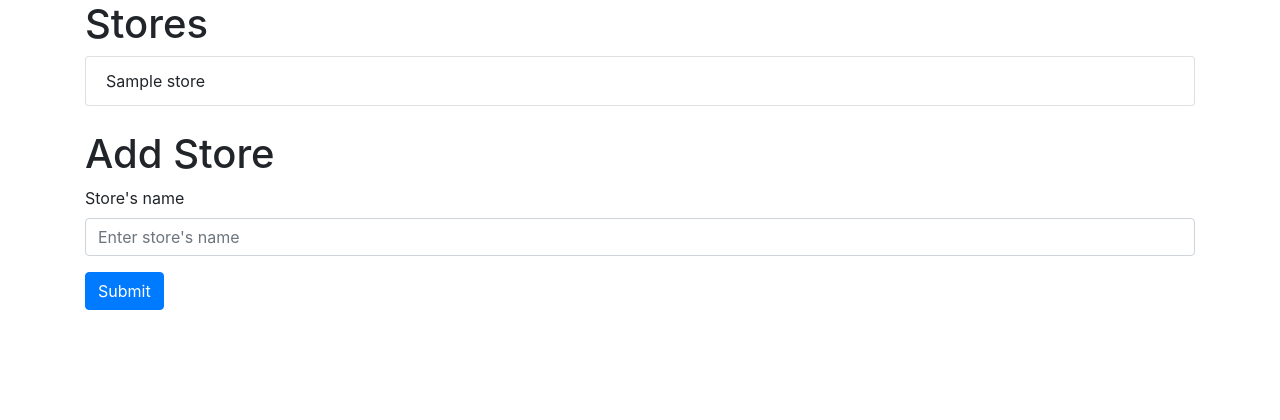
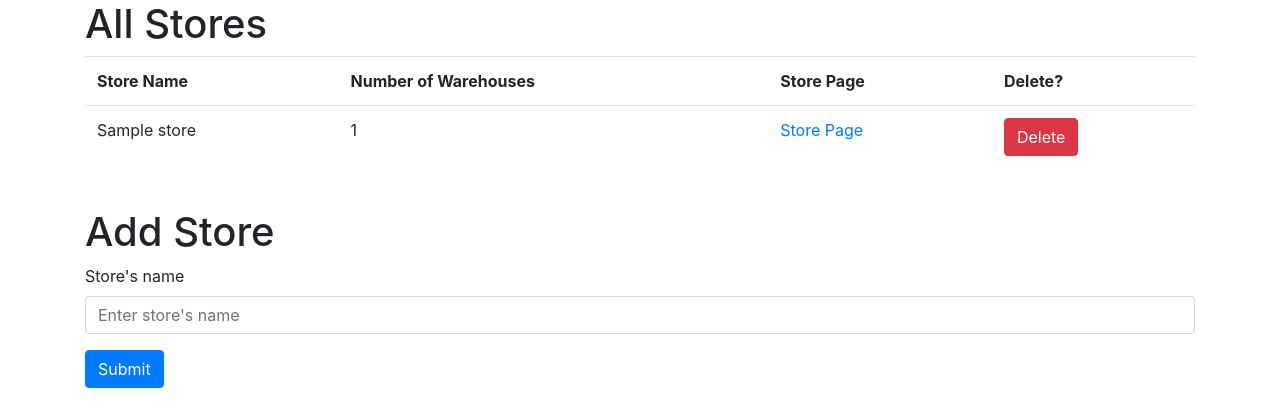
Before and after one commit to syakirwong/inventory_management_system, a Python web app: template templates/store.html in a window 1280 px wide. Shown: the top 420 px of the page. Run offline with Jinja, Linux system fonts and the light colour scheme; the template is opened without the code that fills it: most values are stand-ins (such as "Sample title", 1, 10 or a date in 2020); some libraries are stand-ins or nearby versions.

Commit message:
add functionalities edit store, delete store

```diff
--- a/templates/accept_warehouse.html
+++ b/templates/accept_warehouse.html
@@ -1,6 +1,6 @@
 {% extends "layout.html" %}
 {% block content %}
-    {% if location %}
-        <h1>Warehouse {{location}} at Store id: {{store}} added!</h1>
-    {% endif %}
+{% if location %}
+<h1>Warehouse {{location}} at Store id: {{store}} added!</h1>
+{% endif %}
 {% endblock %}
--- a/templates/store.html
+++ b/templates/store.html
@@ -1,17 +1,34 @@
 {% extends "layout.html" %}
 {% block content %}
-    <h1>Stores</h1>
-    <ul class="list-group">
-        {% for store in stores%}
-            <li class="list-group-item">{{store.name}}</li>
-        {% endfor%}
-    </ul>
+<h1>All Stores</h1>
+
+<table class="table">
+    <tr>
+        <th scope="col">Store Name</th>
+        <th scope="col">Number of Warehouses</th>
+        <th scope="col">Store Page</th>
+        <th scope="col">Delete?</th>
+    </tr>
+    {% for store in stores %}
+    <tr>
+        <td scope="col">{{store.name}}</td>
+        <td scope="col">{{store.warehouses|length}}</td>
+        <td scope="col"><a href="{{ url_for('view_individual_store', id=store.id) }}">Store Page</a></td>
+        <td scope="col">
+            <form action="{{ url_for('delete_store', id=store.id)}}" method="POST">
+                <button type="submit" class="btn btn-danger">Delete</button>
+            </form>
+        </td>
+    </tr>
+    {% endfor %}
+</table>
 </br>
 <h1>Add Store</h1>
 <form action="{{ url_for('receive_store') }}" method="POST">
     <div class="form-group">
         <label for="add-store">Store's name</label>
-            <input type="text" class="form-control" id="add-store" aria-describedby="emailHelp" placeholder="Enter store's name" name=store_name>
+        <input type="text" class="form-control" id="add-store" aria-describedby="emailHelp"
+            placeholder="Enter store's name" name=store_name>
     </div>
     <button type="submit" class="btn btn-primary">Submit</button>
 </form>
--- a/templates/warehouse.html
+++ b/templates/warehouse.html
@@ -4,7 +4,8 @@
 <form action="{{ url_for('receive_warehouse') }}" method="POST">
     <div class="form-group">
         <label for="add-warehouse">Warehouse's location</label>
-            <input type="text" class="form-control" id="add-warehouse" aria-describedby="emailHelp" placeholder="Enter warehouse's location" name=warehouse_location>
+        <input type="text" class="form-control" id="add-warehouse" aria-describedby="emailHelp"
+            placeholder="Enter warehouse's location" name=warehouse_location>
     </div>
 
     <div class="form-group">
```
Also changed, not shown: app.py (+25 -2 lines), templates/view-store.html (+11 -2 lines). Lines whose indentation alone changed are shown as unchanged.
